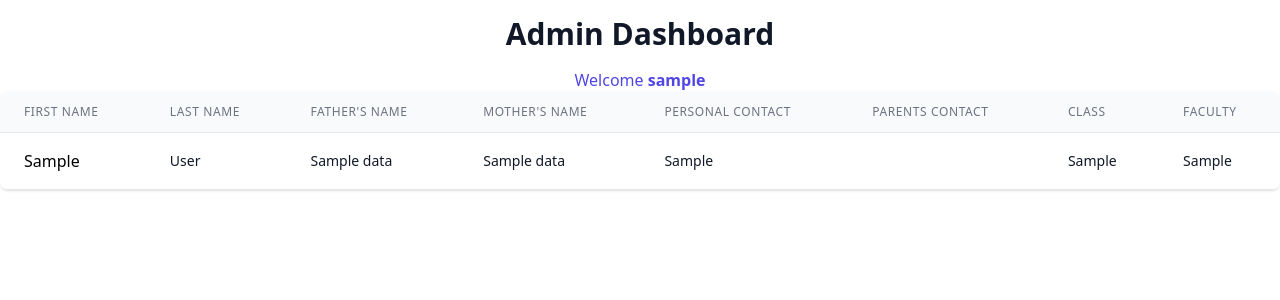
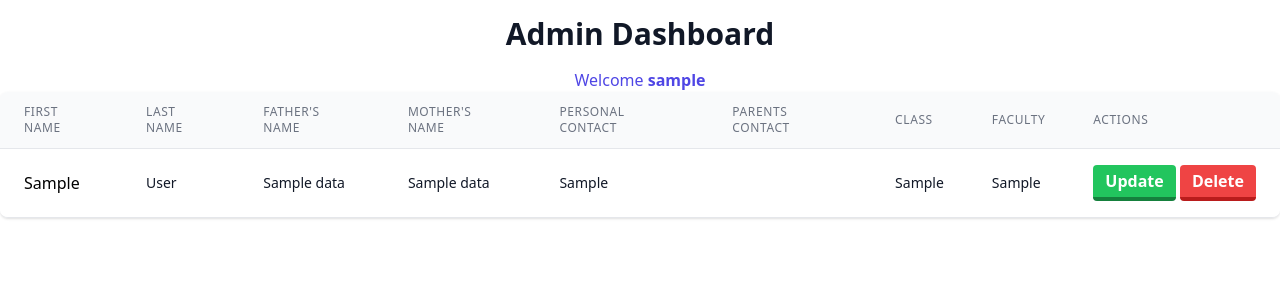
Before and after one commit to SandipSapkota9844/entrance, a PHP site: page /dashboard.php in a window 1280 px wide. Shown: the part 64-364 px from the top of the page. Run offline with PHP 8.4, Linux system fonts and the light colour scheme; the visitor is signed in with stand-in values (Sample User, id 1); tables that the repository leaves empty or names only in its code hold one stand-in row (values such as "Sample post"); some libraries are stand-ins or nearby versions; some web fonts are replaced.

Commit message:
dashboard

```diff
--- a/dashboard.php
+++ b/dashboard.php
@@ -17,7 +17,7 @@ if (!isset($_SESSION['loggedin']) || $_SESSION['loggedin'] != true) {
   <meta charset="UTF-8">
   <meta http-equiv="X-UA-Compatible" content="IE=edge">
   <meta name="viewport" content="width=device-width, initial-scale=1.0">
-  <title>Document</title>
+  <title> Admin Dashboard</title>
   <?php include 'include/scripts.php'; ?>
 </head>
 
@@ -137,6 +137,9 @@ if (!isset($_SESSION['loggedin']) || $_SESSION['loggedin'] != true) {
                 <th scope="col" class="px-6 py-3 text-left text-xs font-medium text-gray-500 uppercase tracking-wider">
                   Faculty
                 </th>
+                <th scope="col" class="px-6 py-3 text-left text-xs font-medium text-gray-500 uppercase tracking-wider">
+                  Actions
+                </th>
               </tr>
             </thead>
 
@@ -181,6 +184,18 @@ if (!isset($_SESSION['loggedin']) || $_SESSION['loggedin'] != true) {
                   <td class="px-6 py-4 whitespace-nowrap">
                     <div class="text-sm text-gray-900"><?php echo $result['faculty']; ?></div>
                   </td>
+                  <td class="px-6 py-4 whitespace-nowrap">
+                    <button class="bg-green-500 hover:bg-green-400 text-white font-bold py-1 px-3 border-b-4 border-green-700 hover:border-green-500 rounded">
+                      Update
+                    </button>
+
+                    <button class="bg-red-500 hover:bg-red-400 text-white font-bold py-1 px-3 border-b-4 border-red-700 hover:border-red-500 rounded">
+                      Delete
+                    </button>
+
+
+                    <!-- <div class="text-sm text-gray-900"><?php echo $result['faculty']; ?></div> -->
+                  </td>
                 </tr>
 
               <?php
```
Lines whose indentation alone changed are shown as unchanged.
